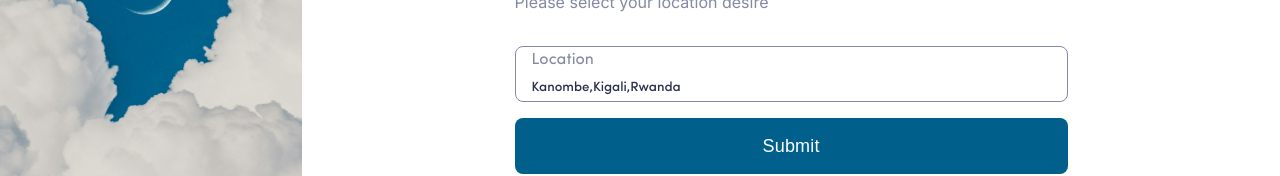
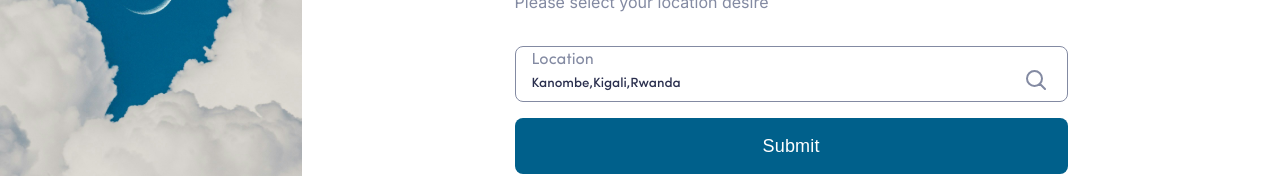
Before and after one commit to NSENGIYUMVA-Christian/weather-app-nextjs, a Next.js app in the folder client/: page /dashboard in a window 1280 px wide. Shown: the part 346-522 px from the top of the page. Built offline with nearby package versions, Linux system fonts and the light colour scheme; sample sign-in values are in the browser's storage.

Commit message:
added search icon to search loacation input

```diff
--- a/client/app/dashboard/page.module.scss
+++ b/client/app/dashboard/page.module.scss
@@ -16,7 +16,6 @@ $white:#FFFFFF;
 }
 
 .col2{
-
     flex: 1;
     display: flex;
     flex-direction: column;
@@ -86,6 +85,15 @@ $white:#FFFFFF;
     }
 
 }
+
+.searchContainer{
+    display: flex;
+}
+.searchIconContainer{
+
+    padding:0px 5px;
+}
+
 .col2Row3{
     display: flex;
     flex-direction: column;
--- a/client/app/dashboard/page.tsx
+++ b/client/app/dashboard/page.tsx
@@ -4,10 +4,13 @@ import React,{useEffect, useLayoutEffect} from 'react'
 import { useAppContext } from '@/context';
 import { useRouter } from 'next/navigation'
 import banner from '../../public/images/banner.svg';
+import searchIcon from '../../public/images/searchIcon.svg'
 import Image from 'next/image'
 import styles from "./page.module.scss"
 import { sofiaProBold,sofiaProMedium,sofiaProRegular,bicycletteRegular } from '@/fonts/fonts';
 import {  toast } from 'react-toastify';
+import SearchIcon from '@/components/searchIcon';
+
 
 
 const dashboard = () => {
@@ -37,6 +40,7 @@ console.log("test hh",auth)
   {/* col-2 */}
   <div className={styles.col2} >
   <h3>Hi {first_name}</h3>
+
   <form>
     <div className={styles.col2Row1} >
     <h3 className={` ${styles.title} ${bicycletteRegular.className}`} >Location</h3>
@@ -46,7 +50,7 @@ console.log("test hh",auth)
     <div className={styles.col2Row2} >
       <div className={styles.field}  >
       <label htmlFor="location" className={`${sofiaProRegular.className}`}  > Location</label>
-      <input  id="location" type="text" name=""  className={sofiaProMedium.className}  placeholder='Kanombe,Kigali,Rwanda' />
+      <div className={styles.searchContainer} ><input  id="location" type="text" name=""  className={sofiaProMedium.className}  placeholder='Kanombe,Kigali,Rwanda' /> <span className={styles.searchIconContainer} > <SearchIcon/></span> </div>
       </div>
     </div>
     {/* submit search btn */}
--- /dev/null
+++ b/client/components/searchIcon.tsx
@@ -0,0 +1,12 @@
+
+const SearchIcon = () => {
+    return (
+      <>
+       <svg width="20" height="20" viewBox="0 0 20 20" fill="none" xmlns="http://www.w3.org/2000/svg">
+<path d="M13.7955 13.8111L19 19M16 8.5C16 12.6421 12.6421 16 8.5 16C4.35786 16 1 12.6421 1 8.5C1 4.35786 4.35786 1 8.5 1C12.6421 1 16 4.35786 16 8.5Z" stroke="#838AA2" stroke-width="2" stroke-linecap="round" stroke-linejoin="round"/>
+</svg>
+      </>
+    )
+  }
+
+  export default SearchIcon
```
Also changed, not shown: client/public/images/searchIcon.svg (added).
